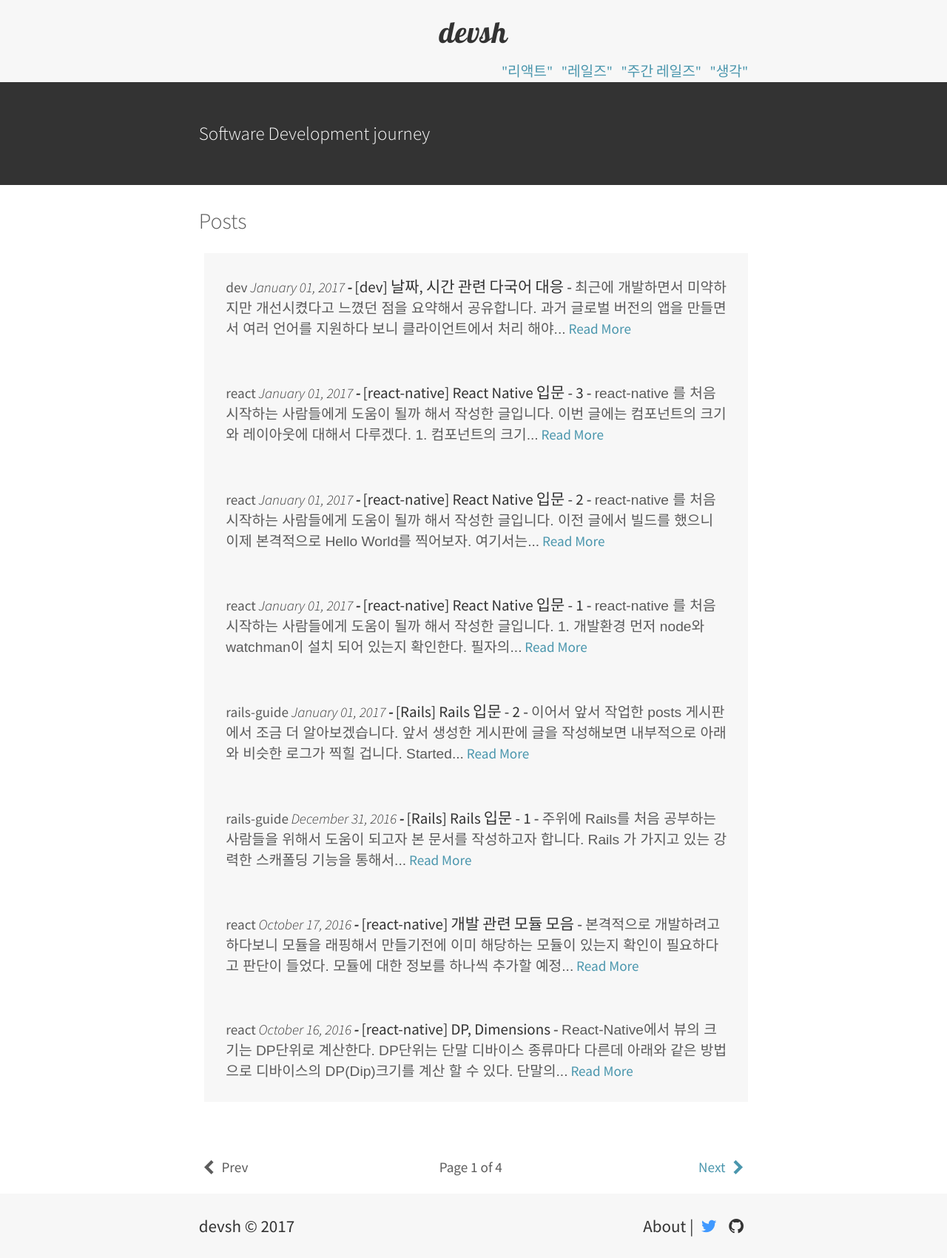
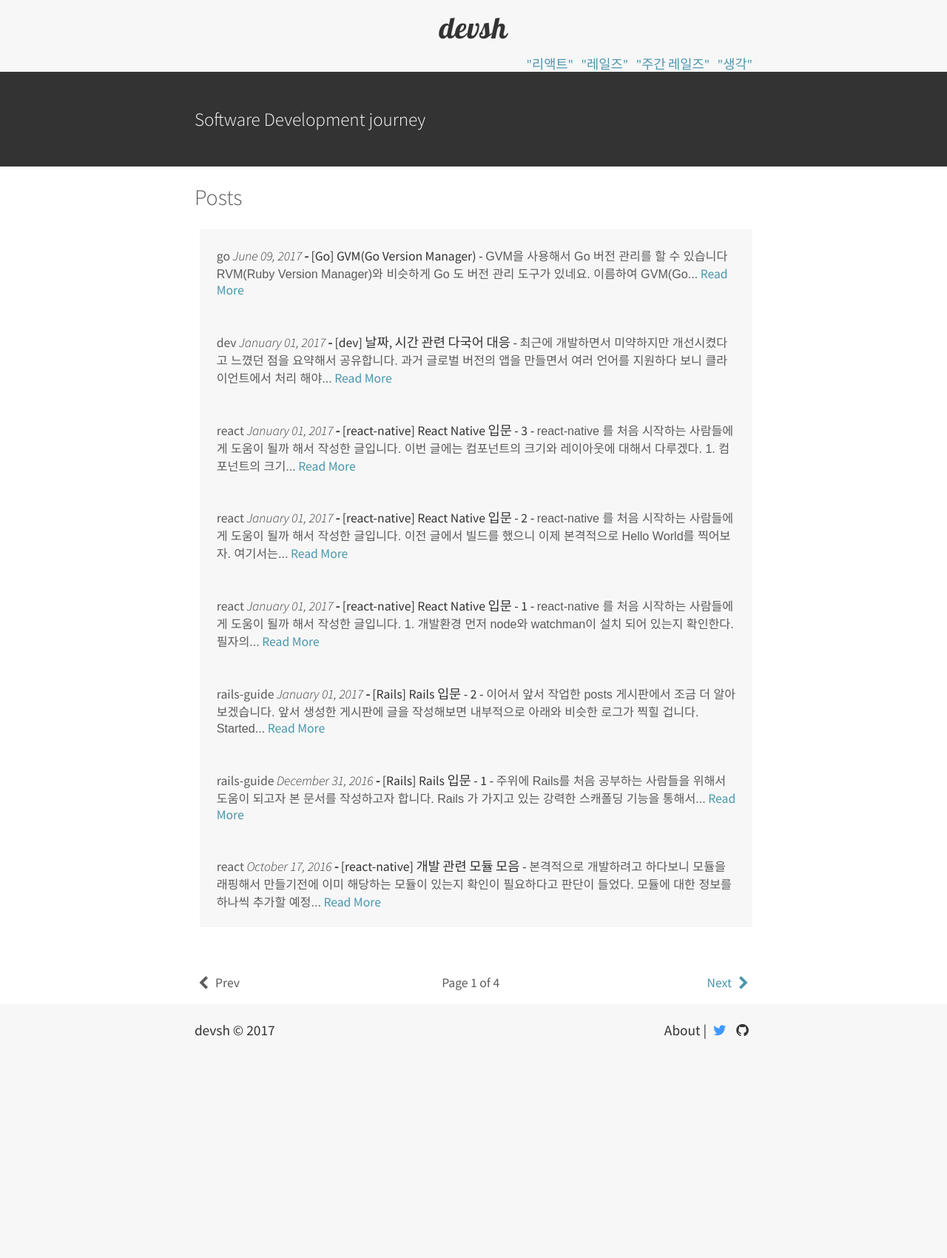
Before and after one commit to suhanlee/suhanlee.github.io, a Jekyll site: the page built from index.html, in a window 1280 px wide. Shown: the whole page at 74% size. Built offline with Jekyll 4.4.1, drawn with Linux system fonts in a browser that asks for light colours; the list of posts is cut into pages by our own code; after the commit the page ends 1427 px from its top, so only the background shows below that.

Commit message:
[article] gvm 사용법 관련 추가

```diff
--- /dev/null
+++ b/_posts/go/2017-06-09-gvm.markdown
@@ -0,0 +1,57 @@
+---
+layout: post
+title:  "[Go] GVM(Go Version Manager)"
+date:   2017-06-09 10:00:00 +0900
+categories: go
+
+---
+
+GVM을 사용해서 Go 버전 관리를 할 수 있습니다
+---------------------------------------------------
+
+RVM(Ruby Version Manager)와 비슷하게 Go 도 버전 관리 도구가 있네요.
+
+이름하여 GVM(Go Version Manager)입니다
+
+[https://github.com/moovweb/gvm](https://github.com/moovweb/gvm)
+
+아래와 같이 shell script 를 실행해서 설치합니다.
+
+{% highlight bash %}
+$ bash < <(curl -s -S -L https://raw.githubusercontent.com/moovweb/gvm/master/binscripts/gvm-installer)
+{% endhighlight %}
+
+결과가 아래와 같이 나오면 `source ~/.gvm/scripts/gvm` 으로 최신 파일로 업데이트 합니다.
+
+{% highlight bash %}
+Cloning from https://github.com/moovweb/gvm.git to /Users/suhanlee/.gvm
+Created profile for existing install of Go at "/usr/local/go"
+Installed GVM v1.0.22
+
+Please restart your terminal session or to get started right away run
+ `source /Users/suhanlee/.gvm/scripts/gvm`
+{% endhighlight %}
+
+
+그런 다음에 원하는 버전으로 설치를 해야 하는데 아래와 같이 `install` 명령을 사용합니다.
+
+{% highlight bash %}
+$ gvm install go1.8.3
+{% endhighlight %}
+
+
+설치가 완료 되면 `use` 명령어로 해당 하는 버전을 스위칭 하면 됩니다.
+{% highlight bash %}
+$ gvm use go1.8.3
+Now using version go1.8.3
+{% endhighlight %}
+
+현재 사용중인 버전을 확인하려면 `list` 명령을 사용합니다.
+{% highlight bash %}
+$ gvm list
+
+gvm gos (installed)
+
+=> go1.8.3
+   system
+{% endhighlight %}
--- a/_sass/_vars.scss
+++ b/_sass/_vars.scss
@@ -1,8 +1,8 @@
 $font-stack: 'Source Sans Pro', sans-serif;
 $heading-font: 'Lobster', cursive;
 
-$base-font-size: 1.2em;
-$base-line-height: 1.5;
+$base-font-size: 1.1em;
+$base-line-height: 1.3;
 $base-spacing: $base-line-height * 1em;
 
 $break-small: 480px;
--- a/css/main.scss
+++ b/css/main.scss
@@ -1,5 +1,6 @@
 ---
 ---
+@import url(http://fonts.googleapis.com/earlyaccess/nanumgothic.css);
 @import 'style';
 
 .author-profile {
```
Also changed, not shown: css/fontello-embedded.css (line endings or trailing spaces).
